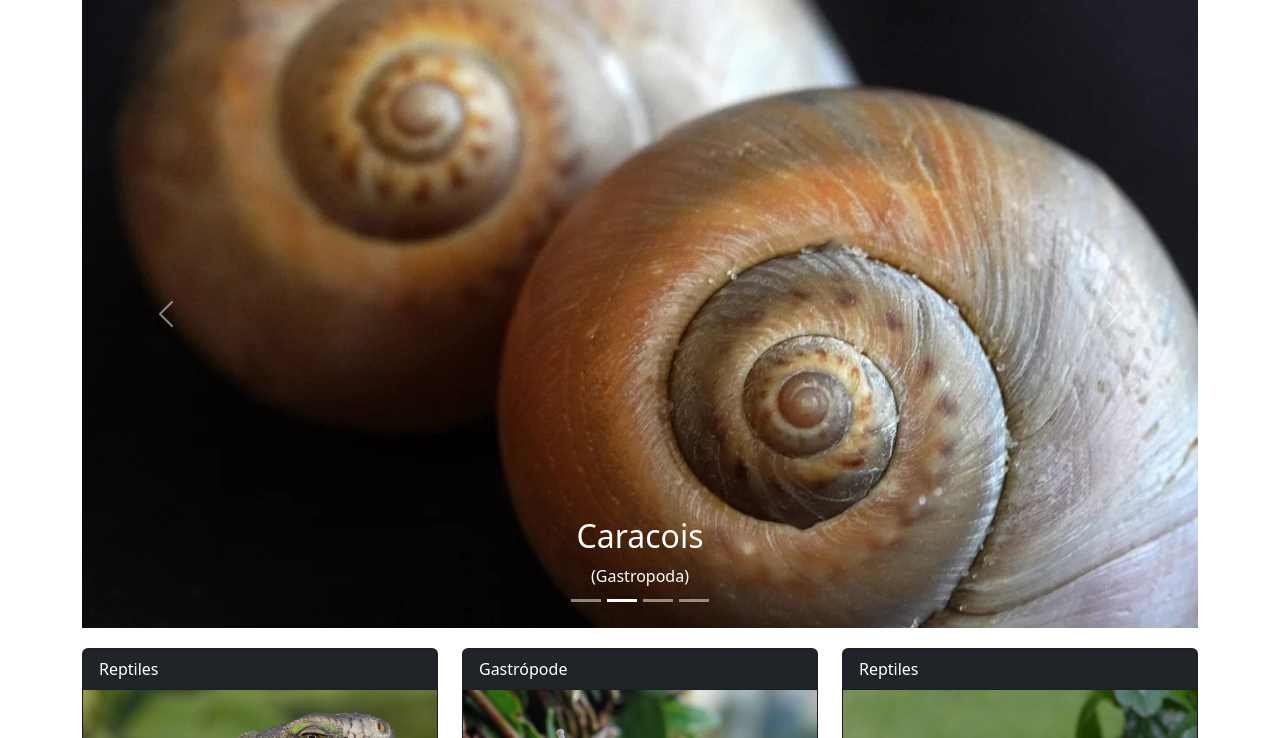
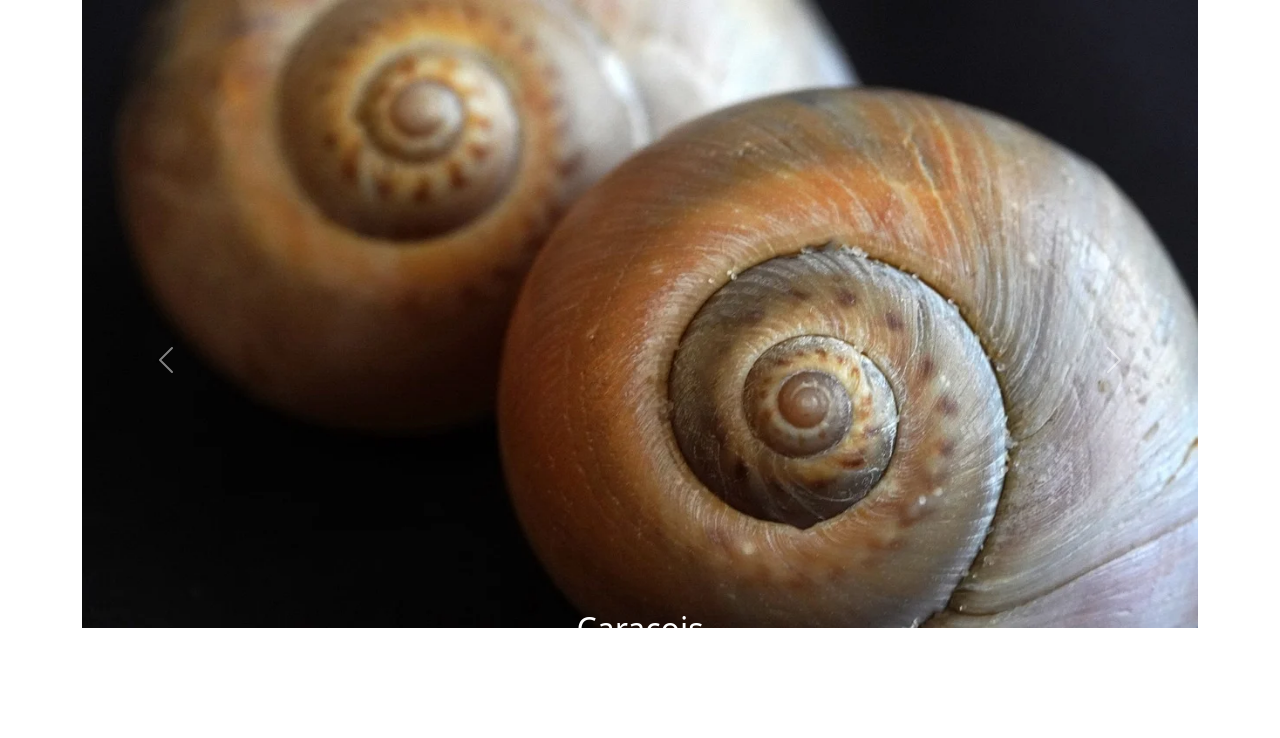
Before and after one commit to RodrigoRodrigues-Dev/Exercicio_Modulo_13, a plain HTML site: page index.html in a window 1280 px wide. Shown: the top 738 px of the page. Drawn offline with Linux system fonts and the light colour scheme.

Commit message:
ajuste na altura do carousel

```diff
--- a/main.css
+++ b/main.css
@@ -3,7 +3,7 @@
 }
 
 .carousel-item {
-    max-height: 720px;
+    height: 720px;
 }
 
 .carousel img {
```
